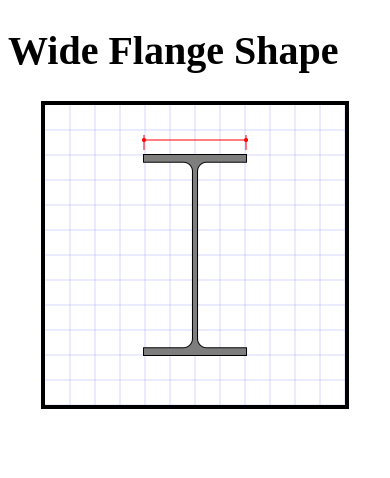
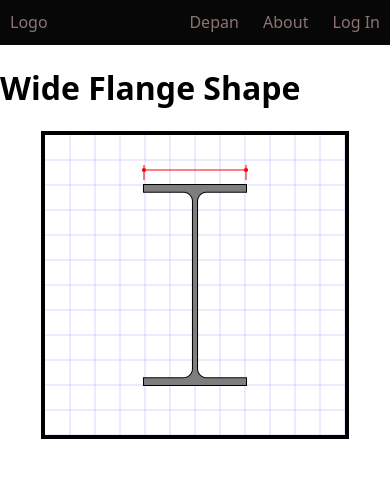
Before and after one commit to iwalislamuddin/civilengineering, a plain HTML site: page index.html in a window 390 px wide. Drawn offline with Linux system fonts and the light colour scheme.

Commit message:
update dari tablet

```diff
--- a/index.html
+++ b/index.html
@@ -11,17 +11,35 @@
 
 
   <!-- Custom Styles -->
-  <link rel="stylesheet" href="style.css">
+  <link rel="stylesheet" href="styles/style.css">
 </head>
 
 <body>
-  <h1>Wide Flange Shape</h1>
+  <header>
+    <div class="header-left">
+      Logo
+    </div>
+    <div class="header-right">
+      <a href="index.html">Depan</a>
+      <a href="about.html">About</a>
+      <a href="login.html">Log In</a>
+    </div>
+  </header>
+
+
+
   <div class="container">
-    <canvas id="canv"></canvas>
+    <h1>Wide Flange Shape</h1>
+    <div class="center">
+      <canvas id="canv"></canvas>
+    </div>
   </div>
 
+  <footer>
+
+  </footer>
 
   <!-- Project -->
-  <script src="main.js"></script>
+  <script src="scripts/main.js"></script>
 </body>
 </html>
--- a/style.css
+++ /dev/null
@@ -1,14 +0,0 @@
-body {
-    font-size: 15pt;
-}
-
-.container {
-  width: 100%;
-  text-align: center;
-}
-
-canvas {
-  width: 300px;
-  height: 300px;
-  border: 4px solid black;
-}
--- /dev/null
+++ b/styles/style.css
@@ -0,0 +1,51 @@
+html, body {
+    padding: 0px;
+    margin: 0px;
+    font-size: 12pt;
+    font-family: "sans";
+    text-decoration: none;
+}
+
+header {
+  height: 45px;
+  background-color: #070707;
+  padding: 0px;
+  color: #8b7474;
+}
+
+.header-left {
+  float: left;
+  padding: 0px 10px;
+  line-height: 45px;
+}
+
+.header-right {
+  float: right;
+}
+
+.header-right a {
+  display:inline-block;
+  padding: 0 10px;
+  line-height: 45px;
+  text-decoration: none;
+  color: #8b7474;
+}
+
+.header-right a:hover {
+  font-weight: bold;
+}
+
+.container {
+  width: 100%;
+  padding: 0px;
+}
+
+.center {
+  text-align: center;
+}
+
+canvas {
+  width: 300px;
+  height: 300px;
+  border: 4px solid black;
+}
```
Also changed, not shown: scripts/main.js (renamed from main.js).
